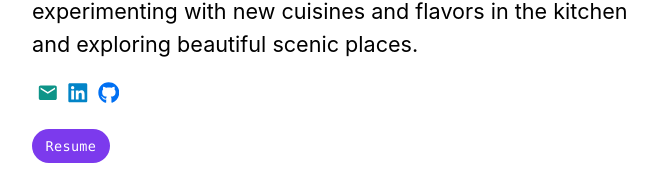
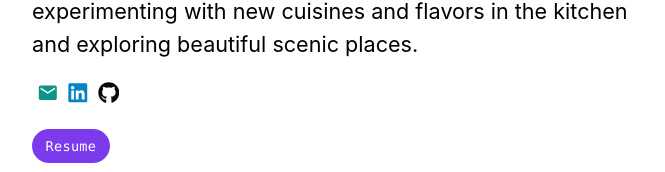
Before and after one commit to chethanagopinath/my-website-blog, a Next.js app: page / in a window 1280 px wide. Shown: the part 390-562 px from the top of the page, without its empty margins (302-967 px from the left). Built offline with nearby package versions, Linux system fonts and the light colour scheme.

Commit message:
[fix] adjust color

```diff
--- a/pages/index.js
+++ b/pages/index.js
@@ -34,7 +34,7 @@ export default function Home({allPostsData}) {
           <a className='px-1 text-sky-600 fill-current' href={`https://www.linkedin.com/in/chethana-gopinath/`}>
             <FaLinkedin />
           </a>
-          <a className='px-1 text-black-600 fill-current' href={`https://github.com/chethanagopinath`}>
+          <a className='px-1 text-zinc-950 fill-current' href={`https://github.com/chethanagopinath`}>
             <FaGithub />
           </a>
         </div>
```
